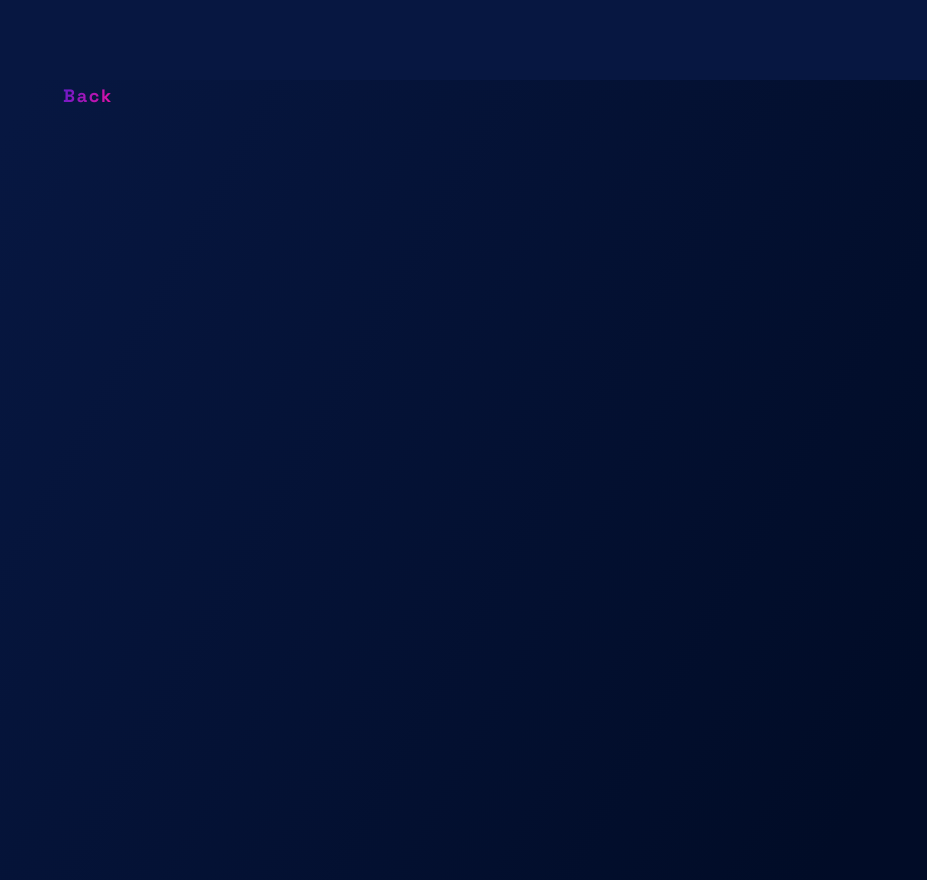
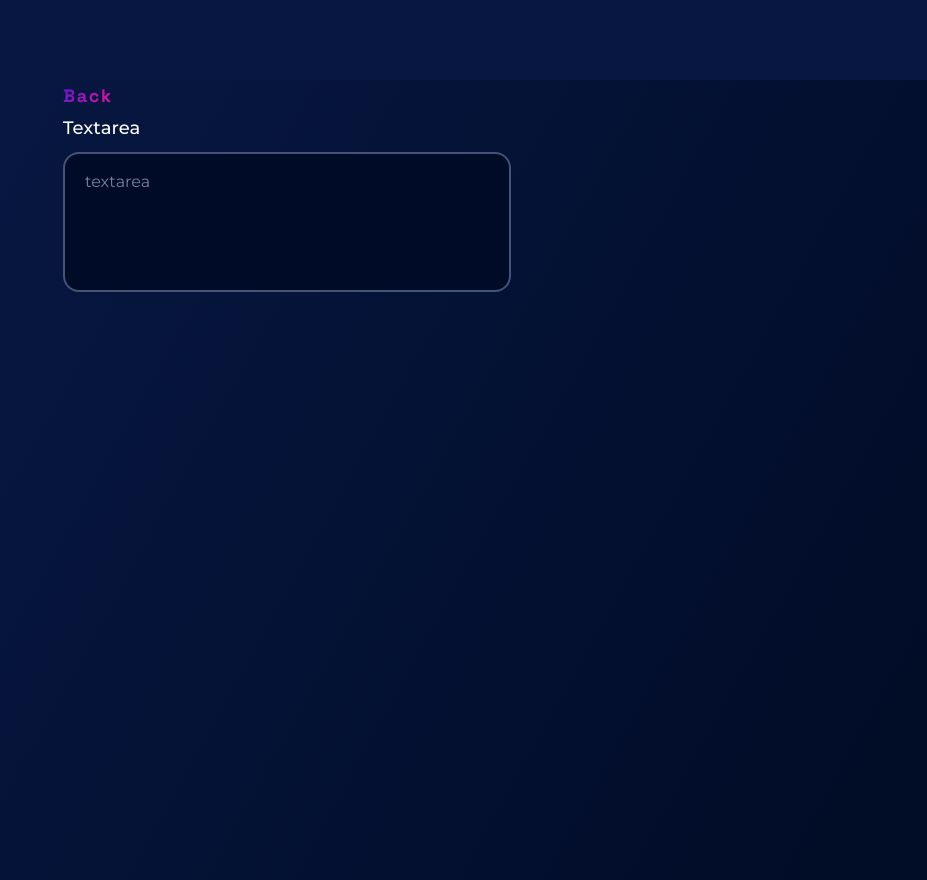
Before and after one commit to atomiklabs/deploycontracts.io, a Next.js app: page / in a window 1280 px wide. Shown: the whole page, without its empty margins (353-1280 px from the left). Built offline with nearby package versions, Linux system fonts and the light colour scheme.

Commit message:
add textarea component

```diff
--- /dev/null
+++ b/components/InputTextarea.tsx
@@ -0,0 +1,27 @@
+import { useState } from 'react'
+import { defaultColors } from '../consts'
+interface Props {
+  label: string
+  placeholder: string
+}
+
+export default function Input({ label, placeholder }: Props) {
+  const [error, setError] = useState(false)
+  return (
+    <div className='flex flex-col gap-y-2'>
+      <label className='text-white font-medium'>{label}</label>
+      <textarea
+        className='input min-h-[140px] resize-none py-4 px-5 bg-[#000B28] border-2 border-[#455378] rounded-2xl text-gray-100 placeholder:text-gray-300 visited:border-[#6075AA]'
+        style={{ borderColor: error ? `${defaultColors.error}` : 'none' }}
+        placeholder={placeholder}
+        required
+      ></textarea>
+      {error && (
+        <div className='flex flex-row gap-x-2 items-center'>
+          <img src='/assets/error.svg' width={14} height={16} />
+          <span className='text-xs font-medium text-[#FC0E47]'>Error</span>
+        </div>
+      )}
+    </div>
+  )
+}
--- a/pages/index.tsx
+++ b/pages/index.tsx
@@ -1,10 +1,12 @@
 import LinkButton from '@/components/buttons/LinkButton'
+import InputTextarea from '@/components/InputTextarea'
 
 export default function Example() {
   return (
     <div className='max-w-md mx-auto my-20'>
       <main>
         <LinkButton href='/'>Back</LinkButton>
+        <InputTextarea label='Textarea' placeholder='textarea' />
       </main>
     </div>
   )
```
